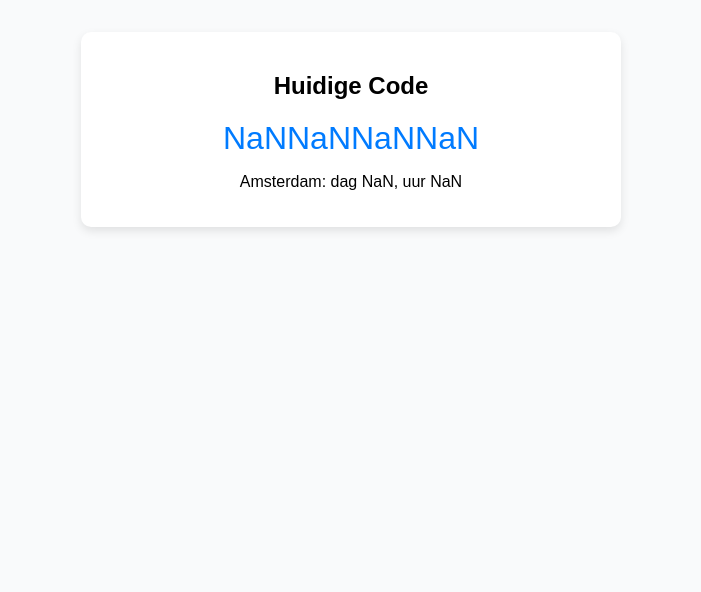
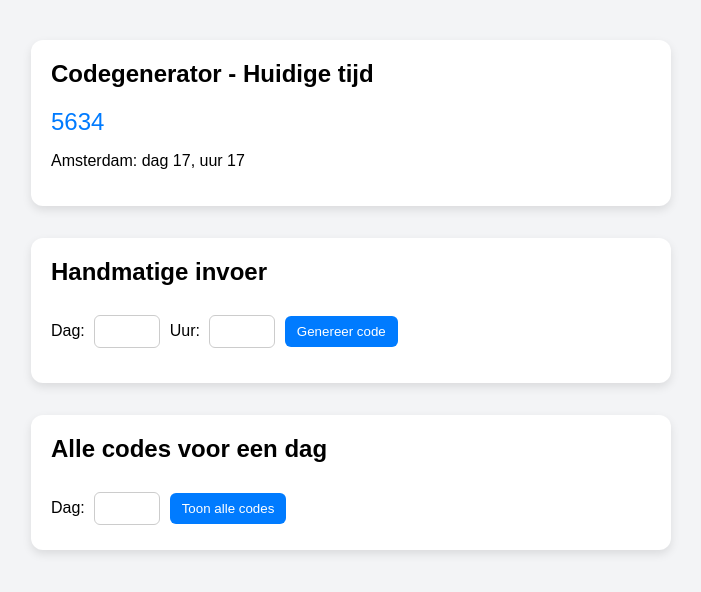
Before and after one commit to jp13012/Codegenerator, a plain HTML site: page index.html in a window 1280 px wide. Shown: the whole page, without its empty margins (289-990 px from the left). Drawn offline with Linux system fonts and the light colour scheme.

Commit message:
Update index.html

```diff
--- a/index.html
+++ b/index.html
@@ -2,42 +2,87 @@
 <!DOCTYPE html>
 <html lang="nl">
 <head>
-    <meta charset="UTF-8">
-    <title>Codegenerator (Automatisch)</title>
+  <meta charset="UTF-8" />
+  <title>Codegenerator</title>
   <style>
     body {
       font-family: Arial, sans-serif;
-            background-color: #f9fafb;
-            margin: 0;
-            padding: 2rem;
+      background-color: #f3f4f6;
       display: flex;
       flex-direction: column;
       align-items: center;
+      padding: 2rem;
     }
     .container {
       background: white;
       padding: 20px;
-            border-radius: 10px;
-            box-shadow: 0 4px 10px rgba(0,0,0,0.1);
-            width: 90%;
-            max-width: 500px;
+      border-radius: 12px;
+      box-shadow: 0 4px 10px rgba(0, 0, 0, 0.1);
+      max-width: 600px;
+      width: 100%;
+      margin-bottom: 2rem;
+    }
+    h2 {
+      margin-top: 0;
+    }
+    input, select {
+      padding: 8px;
+      margin: 5px;
+      border-radius: 6px;
+      border: 1px solid #ccc;
+    }
+    button {
+      padding: 8px 12px;
+      margin-top: 10px;
+      border: none;
+      background-color: #007BFF;
+      color: white;
+      border-radius: 6px;
+      cursor: pointer;
+    }
+    .code-display {
+      font-size: 1.5rem;
+      color: #007BFF;
+      margin-top: 10px;
+    }
+    table {
+      margin-top: 10px;
+      width: 100%;
+      border-collapse: collapse;
+    }
+    th, td {
+      border: 1px solid #ddd;
+      padding: 6px;
       text-align: center;
     }
-        h2 {
-            margin-bottom: 10px;
-        }
-        .code-display {
-            font-size: 2rem;
-            margin-top: 20px;
-            color: #007BFF;
+    th {
+      background-color: #f2f2f2;
     }
   </style>
 </head>
 <body>
   <div class="container">
-        <h2>Huidige Code</h2>
-        <div id="code" class="code-display">...</div>
+    <h2>Codegenerator - Huidige tijd</h2>
+    <div id="autoCode" class="code-display">...</div>
     <p id="tijdinfo"></p>
+  </div>
+
+  <div class="container">
+    <h2>Handmatige invoer</h2>
+    <label for="dagInput">Dag:</label>
+    <input type="number" id="dagInput" min="1" max="31" />
+    <label for="uurInput">Uur:</label>
+    <input type="number" id="uurInput" min="0" max="23" />
+    <button onclick="toonCode()">Genereer code</button>
+    <div id="handmatigeCode" class="code-display"></div>
+  </div>
+
+  <div class="container">
+    <h2>Alle codes voor een dag</h2>
+    <label for="dagLijst">Dag:</label>
+    <input type="number" id="dagLijst" min="1" max="31" />
+    <button onclick="toonDagCodes()">Toon alle codes</button>
+    <div id="dagCodesTabel"></div>
   </div>
 
   <script>
@@ -51,16 +96,42 @@
       return `${g1}${g2}${g3}${g4}`;
     }
 
-        window.onload = function() {
-            const amsterdamTime = new Date().toLocaleString("nl-NL", {timeZone: "Europe/Amsterdam"});
-            const datum = new Date(amsterdamTime);
-            const dag = datum.getDate();
-            const uur = datum.getHours();
-
+    window.onload = function () {
+      const formatter = new Intl.DateTimeFormat('nl-NL', {
+        timeZone: 'Europe/Amsterdam',
+        day: 'numeric',
+        hour: 'numeric',
+        hour12: false
+      });
+      const parts = formatter.formatToParts(new Date());
+      const dag = parseInt(parts.find(p => p.type === 'day').value);
+      const uur = parseInt(parts.find(p => p.type === 'hour').value);
       const code = berekenCode(dag, uur);
-            document.getElementById("code").innerText = code;
+      document.getElementById("autoCode").innerText = code;
       document.getElementById("tijdinfo").innerText = `Amsterdam: dag ${dag}, uur ${uur}`;
     };
+
+    function toonCode() {
+      const dag = parseInt(document.getElementById("dagInput").value);
+      const uur = parseInt(document.getElementById("uurInput").value);
+      if (!isNaN(dag) && !isNaN(uur)) {
+        const code = berekenCode(dag, uur);
+        document.getElementById("handmatigeCode").innerText = `Code: ${code}`;
+      }
+    }
+
+    function toonDagCodes() {
+      const dag = parseInt(document.getElementById("dagLijst").value);
+      if (!isNaN(dag)) {
+        let html = '<table><tr><th>Uur</th><th>Code</th></tr>';
+        for (let uur = 0; uur < 24; uur++) {
+          const code = berekenCode(dag, uur);
+          html += `<tr><td>${uur}</td><td>${code}</td></tr>`;
+        }
+        html += '</table>';
+        document.getElementById("dagCodesTabel").innerHTML = html;
+      }
+    }
   </script>
 </body>
 </html>
```
Lines whose indentation alone changed are shown as unchanged.
